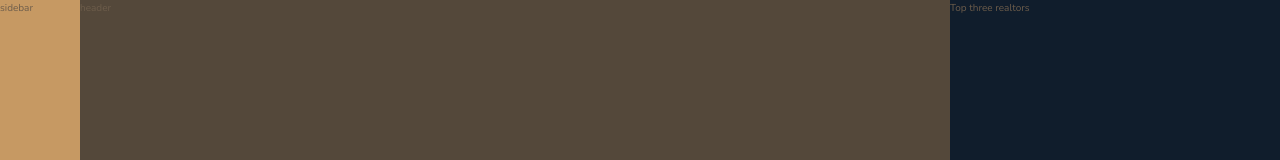
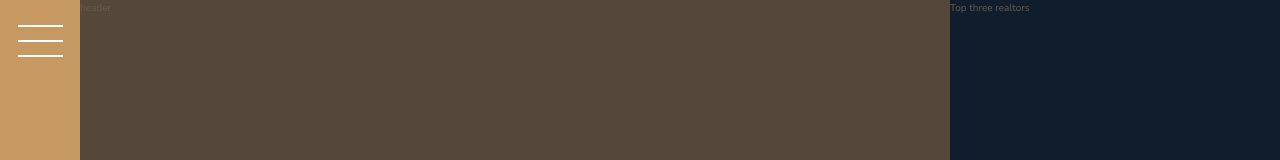
Before and after one commit to ravraw/nexter, a website: page index.html in a window 1280 px wide. Shown: the top 160 px of the page. Drawn offline with nearby package versions, Linux system fonts and the light colour scheme.

Commit message:
sidebar complete

```diff
--- a/index.html
+++ b/index.html
@@ -15,7 +15,7 @@
 
 <body class="container">
     <div class="sidebar">
-        sidebar
+        <button class="nav__btn"></button>
     </div>
     <header class="header">
         header
--- a/sass/_sidebar.scss
+++ b/sass/_sidebar.scss
@@ -2,4 +2,33 @@
   background-color: $color-primary;
   grid-column: sidebar-start / sidebar-end;
   grid-row: 1 / -1;
+  display: flex;
+
+  justify-content: center;
 }
+
+.nav__btn {
+  border: none;
+  border-radius: 0;
+
+  background-color: #fff;
+  height: 2px;
+  width: 4.5rem;
+  margin-top: 4rem;
+
+  &::before,
+  &::after {
+    content: "";
+    background-color: #fff;
+    height: 2px;
+    width: 4.5rem;
+    display: block;
+  }
+
+  &::before {
+    transform: translateY(-1.5rem);
+  }
+  &::after {
+    transform: translateY(1.3rem);
+  }
+}
```
Also changed, not shown: css/style.css.
